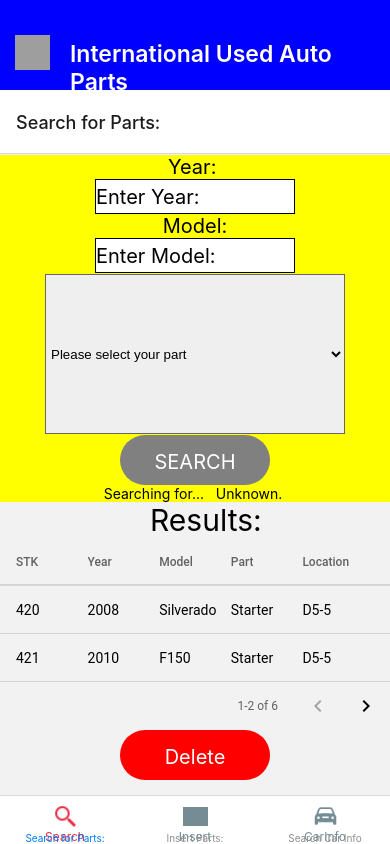
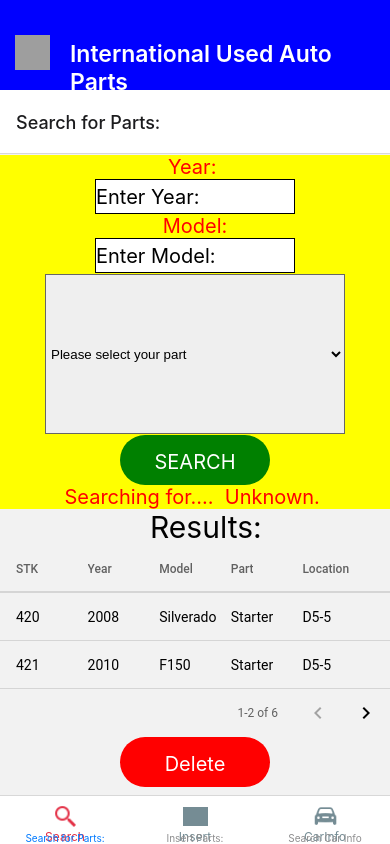
Before and after one commit to WilfredoEsco/InventoryAppReactNative, a React Native app: screen / in a window 390 px wide. Built offline with nearby package versions, Linux system fonts and the light colour scheme; grey boxes are pictures that could not be loaded.

Commit message:
colors and location of texts

```diff
--- a/components/Searcher.js
+++ b/components/Searcher.js
@@ -33,7 +33,7 @@ function App() {
       </Picker>
 
       <CustomButton/>
-      <Text>Searching for... {year} {model} {part}. </Text>
+      <Text style={styles.text}>Searching for....{year} {model} {part}. </Text>
     </View>
 
 
@@ -53,6 +53,7 @@ const styles = StyleSheet.create({
   },
   text: {
     fontSize: 20,
+    color:'red'
   },
   picker: {
     marginVertical: 1,
--- a/components/customButton.js
+++ b/components/customButton.js
@@ -15,7 +15,7 @@ const CustomButton = props =>{
 
 const styles = StyleSheet.create({
     button:{
-        backgroundColor:"gray",
+        backgroundColor:"green",
         paddingVertical:15,
         paddingHorizontal:10,
         borderRadius:100,
```
